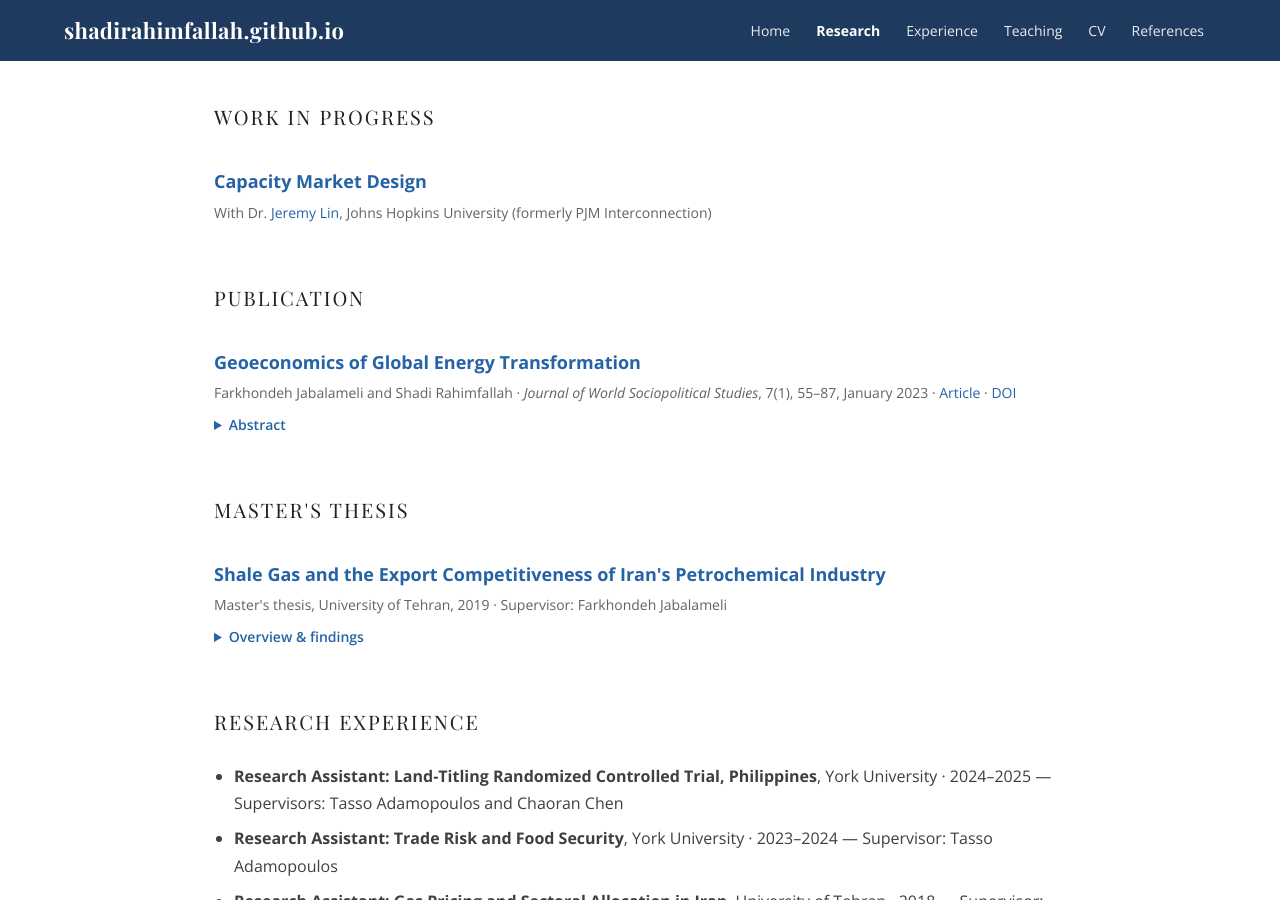
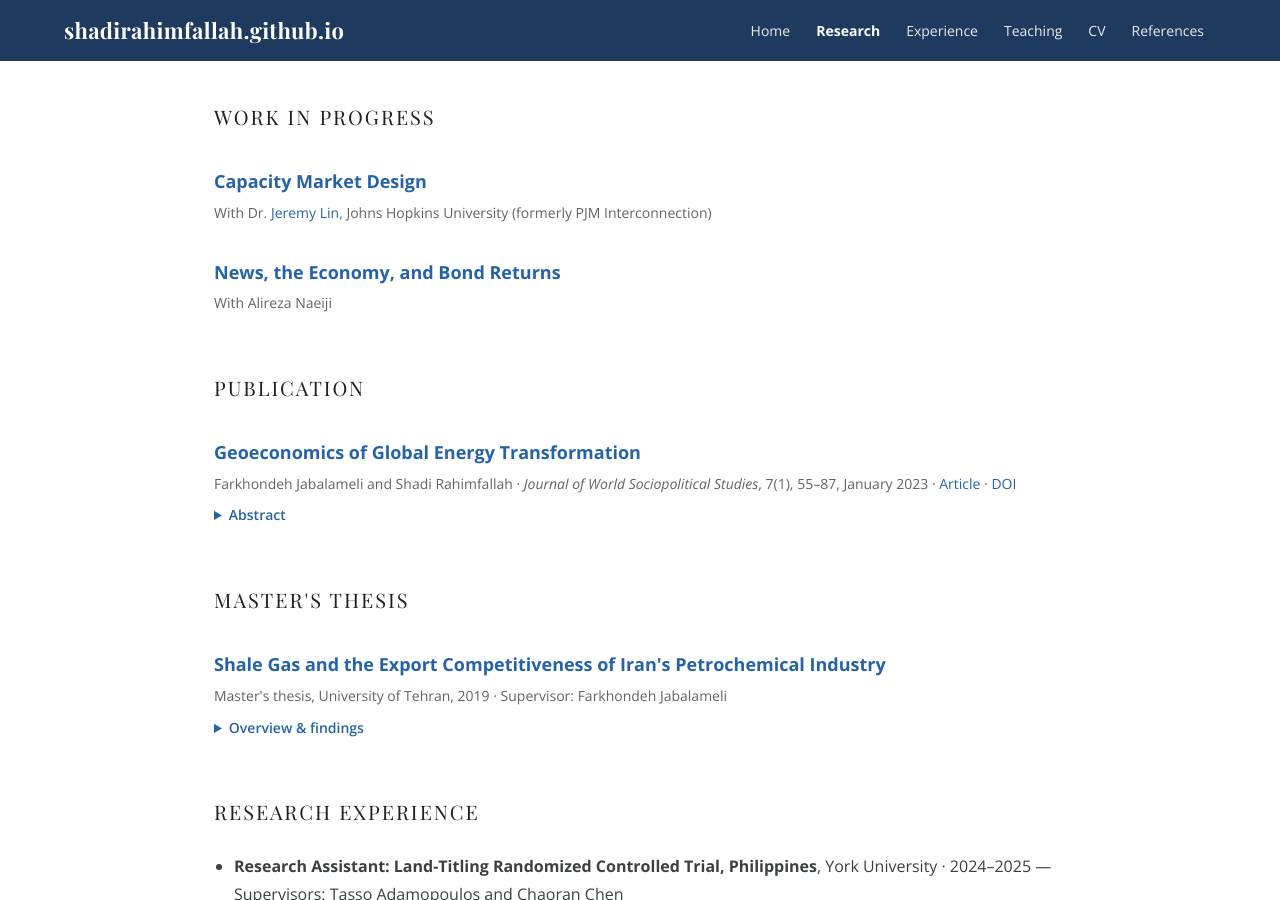
Before and after one commit to ShadiRahimfallah/ShadiRahimfallah.github.io, a Jekyll site: the page research.html, which Jekyll copies as it is, in a window 1280 px wide and 900 px high, scrolled down 1073 px. Built offline with Jekyll 4.4.1, drawn with Linux system fonts in a browser that asks for light colours.

Commit message:
Add files via upload

```diff
--- a/research.html
+++ b/research.html
@@ -88,6 +88,9 @@
   <p class="item-meta">With Dr. <a href="https://advanced.jhu.edu/directory/jeremy-lin/">Jeremy Lin</a>,
   Johns Hopkins University (formerly PJM Interconnection)</p>
 
+  <h3 class="item-title">News, the Economy, and Bond Returns</h3>
+  <p class="item-meta">With Alireza Naeiji</p>
+
   <h2 class="section">Publication</h2>
 
   <h3 class="item-title">Geoeconomics of Global Energy Transformation</h3>
```
